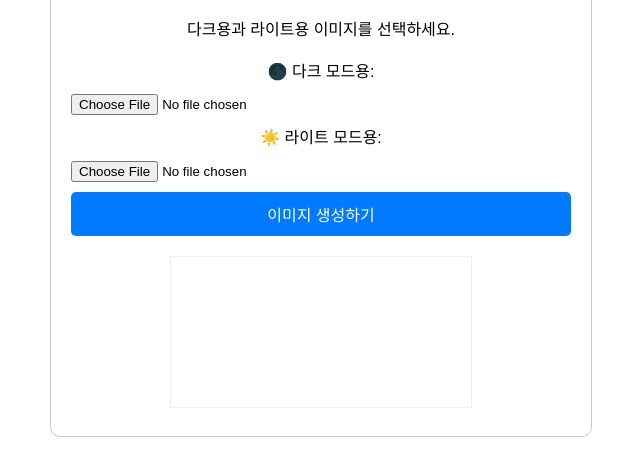
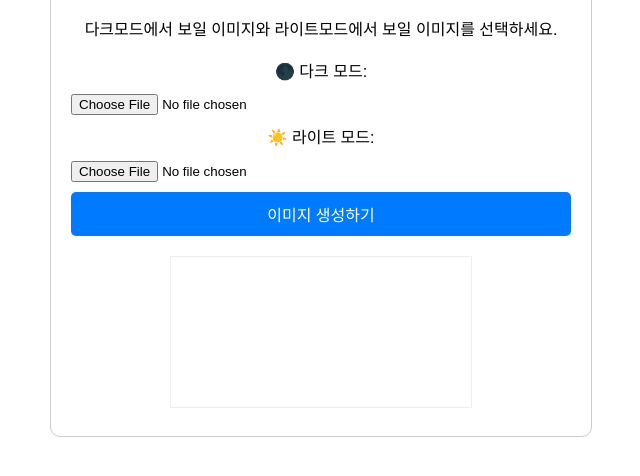
Before and after one commit to mikotolover/Image-generator, a plain HTML site: page index.html in a window 1280 px wide. Shown: the part 110-586 px from the top of the page, without its empty margins (319-959 px from the left). Drawn offline with Linux system fonts and the light colour scheme.

Commit message:
index.html 업데이트

```diff
--- a/index.html
+++ b/index.html
@@ -18,12 +18,12 @@
 
 <div class="container">
     <h2>🌓 이중 이미지 메이커</h2>
-    <p>다크용과 라이트용 이미지를 선택하세요.</p>
+    <p>다크모드에서 보일 이미지와 라이트모드에서 보일 이미지를 선택하세요.</p>
 
-    <label>🌑 다크 모드용:</label>
+    <label>🌑 다크 모드:</label>
     <input type="file" id="darkInput" accept="image/*">
 
-    <label>☀️ 라이트 모드용:</label>
+    <label>☀️ 라이트 모드:</label>
     <input type="file" id="lightInput" accept="image/*">
 
     <button onclick="processImages()">이미지 생성하기</button>
@@ -38,7 +38,7 @@ async function processImages() {
     const lightFile = document.getElementById('lightInput').files[0];
 
     if (!darkFile || !lightFile) {
-        alert("이미지 두 개를 모두 골라주세요!");
+        alert("이미지 두 개를 모두 골라주세요");
         return;
     }
 
```
